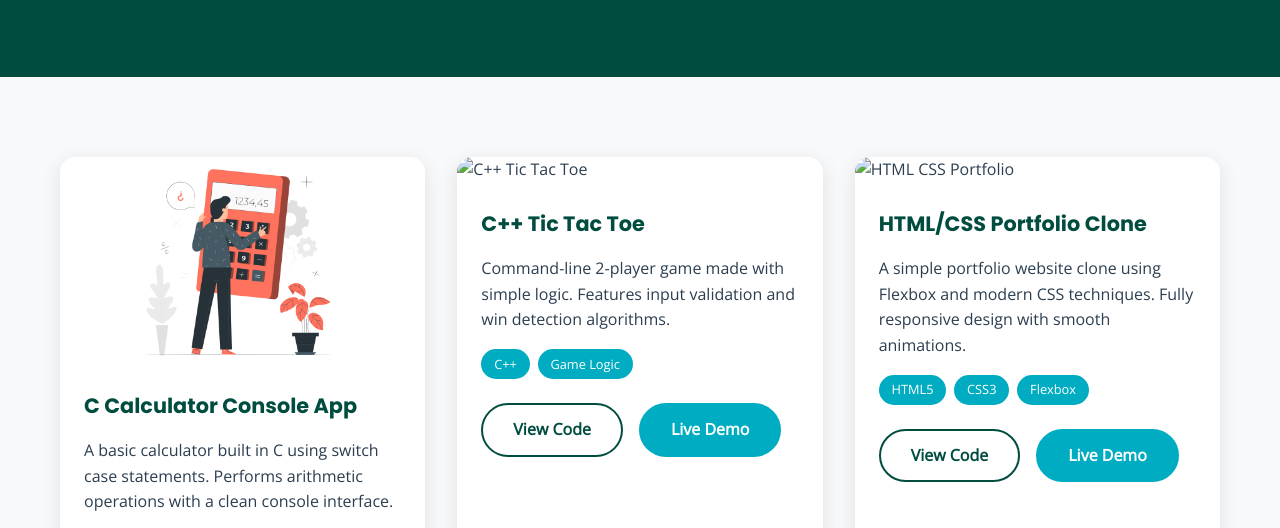
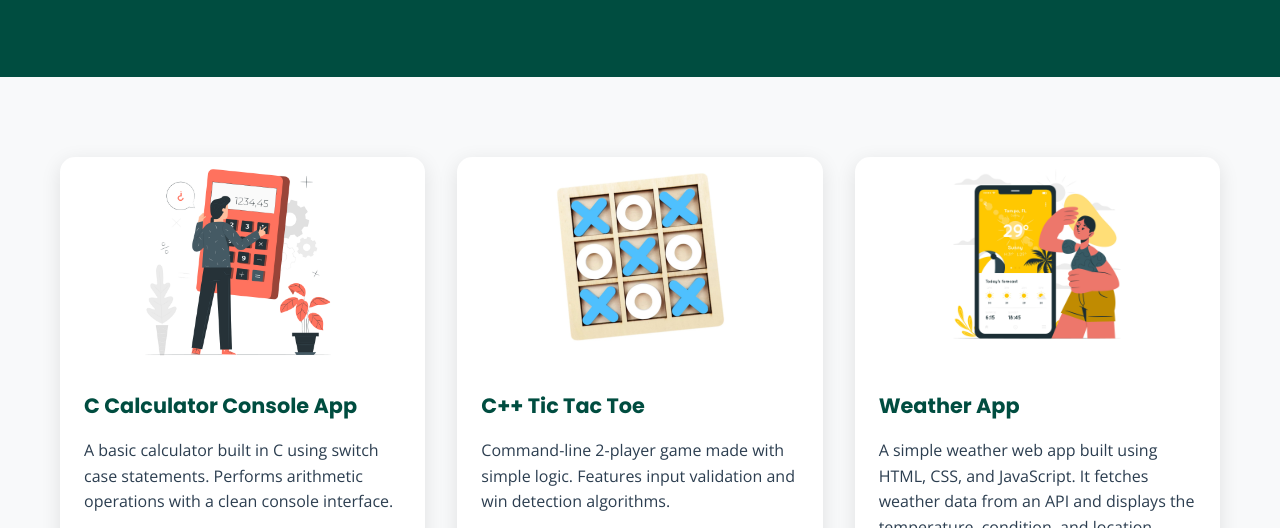
Before and after one commit to Manthan29-code/PRODIGY_WD_04, a plain HTML site: page projects.html in a window 1280 px wide. Shown: the part 241-769 px from the top of the page. Drawn offline with nearby package versions, Linux system fonts and the light colour scheme.

Commit message:
done correction in project section

```diff
--- a/projects.html
+++ b/projects.html
@@ -68,7 +68,7 @@
                 <!-- Project 2 -->
                 <div class="project-card">
                     <div class="project-image">
-                        <img src="/placeholder.svg?height=200&width=350" alt="C++ Tic Tac Toe">
+                        <img src="assets/tic_tac_toe.webp" alt="C++ Tic Tac Toe">
                         <div class="project-overlay">
                             <div class="project-links">
                                 <a href="#" class="project-link"><i class="fas fa-code"></i></a>
@@ -93,7 +93,7 @@
                 <!-- Project 3 -->
                 <div class="project-card">
                     <div class="project-image">
-                        <img src="/placeholder.svg?height=200&width=350" alt="HTML CSS Portfolio">
+                        <img src="/assets/weather_app.jpg" alt="weather App">
                         <div class="project-overlay">
                             <div class="project-links">
                                 <a href="#" class="project-link"><i class="fas fa-code"></i></a>
@@ -102,12 +102,13 @@
                         </div>
                     </div>
                     <div class="project-content">
-                        <h3>HTML/CSS Portfolio Clone</h3>
-                        <p>A simple portfolio website clone using Flexbox and modern CSS techniques. Fully responsive design with smooth animations.</p>
+                        <h3>Weather App</h3>
+                        <p>A simple weather web app built using HTML, CSS, and JavaScript. It fetches weather data from an API and displays the temperature, condition, and location. Designed with a clean, modern card UI.</p>
                         <div class="project-tech">
                             <span class="tech-tag">HTML5</span>
                             <span class="tech-tag">CSS3</span>
-                            <span class="tech-tag">Flexbox</span>
+                            <span class="tech-tag">JavaScript</span>
+                            <span class="tech-tag">API</span>
                         </div>
                         <div class="project-buttons">
                             <a href="#" class="btn-secondary">View Code</a>
```
Also changed, not shown: assets/tic_tac_toe.webp (added), assets/weather_app.jpg (added), 1 other file.
